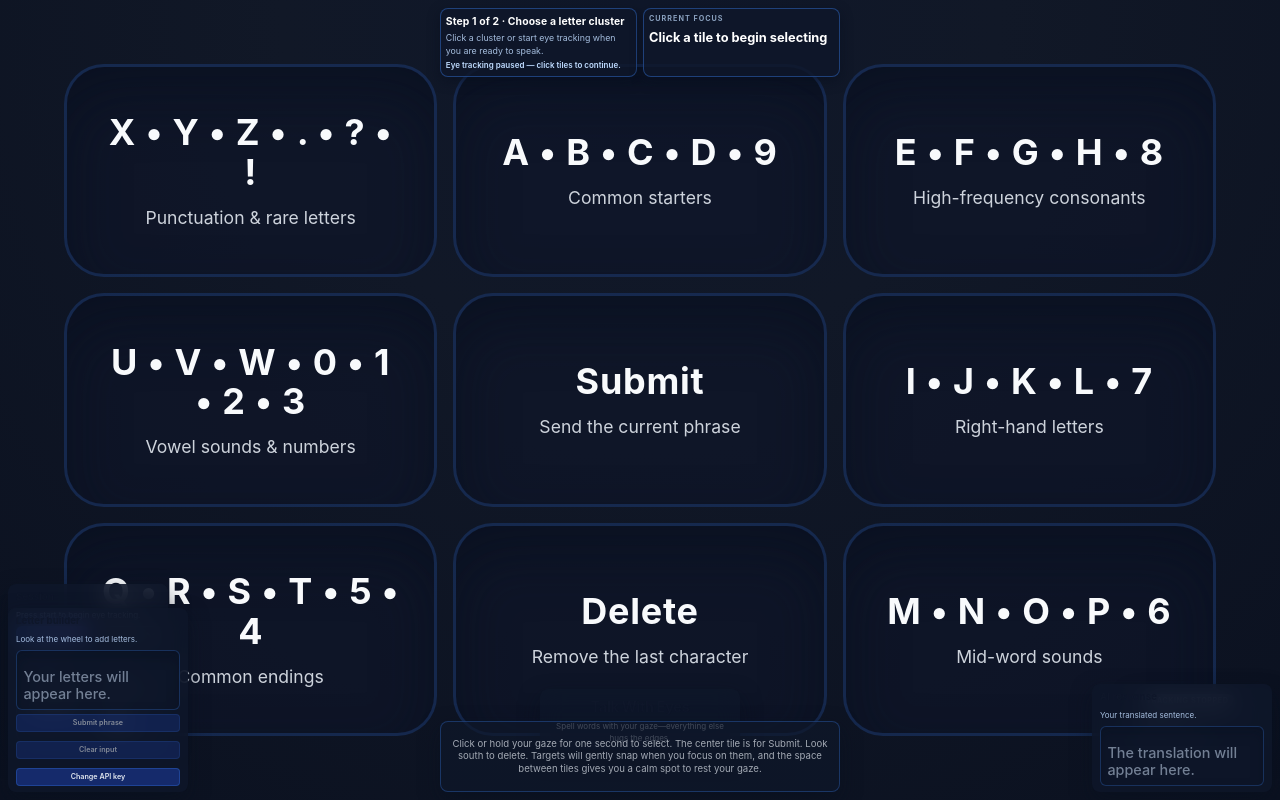
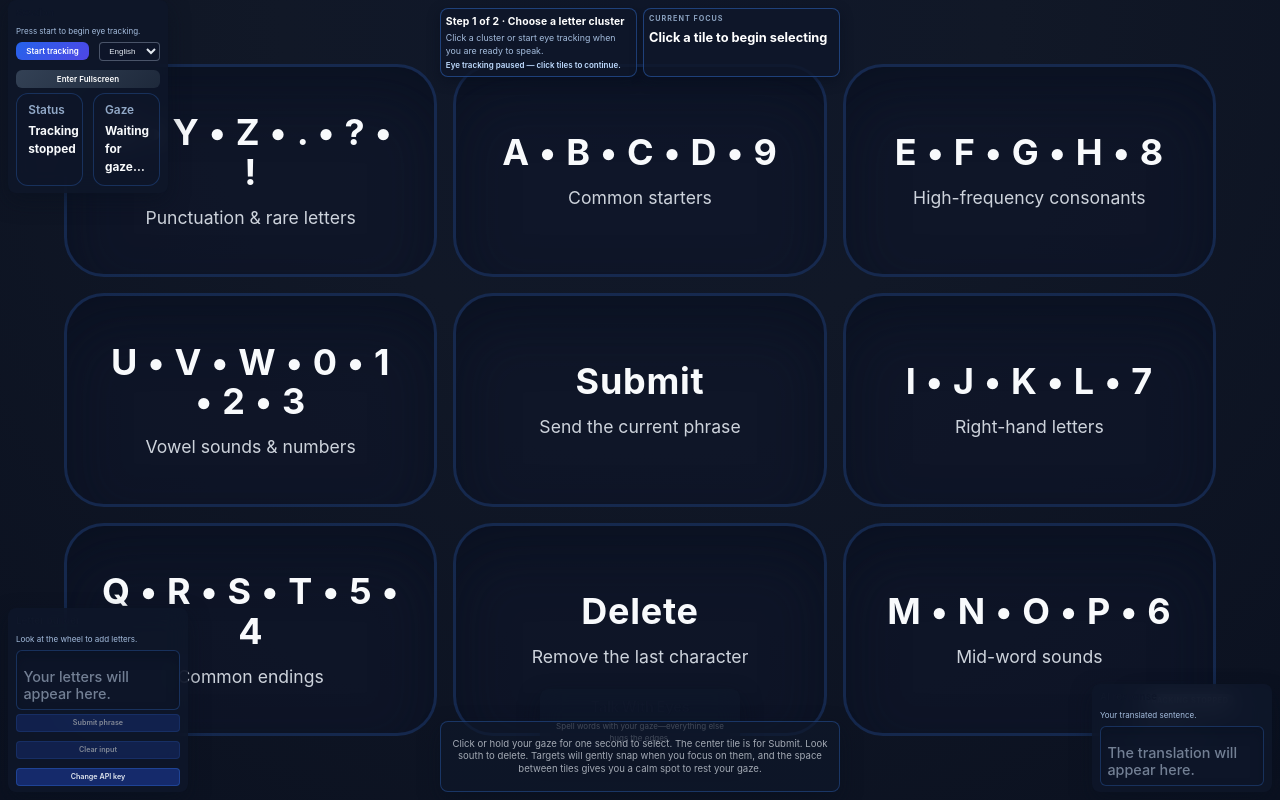
Before and after one commit to GreenPandaStudios/talk-with-eyes, a React (Vite) app: page / in a window 1280 px wide. Both pictures are taken after typing "Sample123" into the empty fields and a click on the button "Save and continue". Built offline with nearby package versions, Linux system fonts and the light colour scheme.

Commit message:
Fix eye tracking button

```diff
--- a/src/components/EyeTalkApp.module.css
+++ b/src/components/EyeTalkApp.module.css
@@ -58,7 +58,6 @@
 }
 
 .sessionPanel {
-  bottom: 50px;
   left: clamp(0.3rem, 1vmin, 0.6rem);
   width: clamp(120px, 18vw, 160px);
 }
@@ -175,6 +174,30 @@
   cursor: not-allowed;
   transform: none;
   box-shadow: none;
+}
+
+.fullscreenButton {
+  width: 100%;
+  padding: 0.25rem 0.4rem;
+  border: none;
+  border-radius: 6px;
+  background: linear-gradient(135deg, #334155 0%, #1e293b 100%);
+  color: #ffffff;
+  font-weight: 600;
+  font-size: clamp(0.5rem, 1vmin, 0.65rem);
+  cursor: pointer;
+  transition: transform 0.18s ease, box-shadow 0.18s ease, opacity 0.18s ease;
+  margin-top: 0.25rem;
+}
+
+.fullscreenButton:hover:not(:disabled) {
+  transform: translateY(-2px);
+  box-shadow: 0 16px 32px rgba(15, 23, 42, 0.35);
+}
+
+.fullscreenActive {
+  background: linear-gradient(135deg, #155e75 0%, #0e7490 100%);
+  box-shadow: 0 8px 16px rgba(14, 116, 144, 0.25);
 }
 
 .languageSelect {
@@ -519,3 +542,66 @@
     display: none;
   }
 }
+
+/* Fullscreen mode specific styles */
+:fullscreen .appShell,
+:-webkit-full-screen .appShell,
+:-ms-fullscreen .appShell,
+:-moz-full-screen .appShell {
+  width: 100%;
+  height: 100%;
+}
+
+:fullscreen .sessionPanel,
+:-webkit-full-screen .sessionPanel,
+:-ms-fullscreen .sessionPanel,
+:-moz-full-screen .sessionPanel {
+  position: fixed !important;
+  top: 0.6rem !important;
+  left: 0.6rem !important;
+  bottom: auto !important;
+  z-index: 1000 !important;
+  display: flex !important;
+  opacity: 1 !important;
+  visibility: visible !important;
+}
+
+:fullscreen .statusPanel,
+:-webkit-full-screen .statusPanel,
+:-ms-fullscreen .statusPanel,
+:-moz-full-screen .statusPanel {
+  position: fixed !important;
+  top: 0.6rem !important;
+  right: 0.6rem !important;
+  bottom: auto !important;
+  z-index: 1000 !important;
+  display: flex !important;
+  opacity: 1 !important;
+  visibility: visible !important;
+}
+
+:fullscreen .builderPanel,
+:-webkit-full-screen .builderPanel,
+:-ms-fullscreen .builderPanel,
+:-moz-full-screen .builderPanel {
+  position: fixed !important;
+  bottom: 0.6rem !important;
+  left: 0.6rem !important;
+  z-index: 1000 !important;
+  display: flex !important;
+  opacity: 1 !important;
+  visibility: visible !important;
+}
+
+:fullscreen .responsePanel,
+:-webkit-full-screen .responsePanel,
+:-ms-fullscreen .responsePanel,
+:-moz-full-screen .responsePanel {
+  position: fixed !important;
+  bottom: 0.6rem !important;
+  right: 0.6rem !important;
+  z-index: 1000 !important;
+  display: flex !important;
+  opacity: 1 !important;
+  visibility: visible !important;
+}
--- a/src/components/EyeTalkApp.tsx
+++ b/src/components/EyeTalkApp.tsx
@@ -1,4 +1,4 @@
-import React, { useCallback, useMemo, useState } from 'react';
+import React, { useCallback, useEffect, useMemo, useState } from 'react';
 import { useEyeTracking } from '../hooks/useEyeTracking';
 import { useOpenAI } from '../hooks/useOpenAI';
 import { PhoneticWheel } from './PhoneticWheel';
@@ -12,6 +12,31 @@ const EyeTalkApp: React.FC = () => {
   const [translatedText, setTranslatedText] = useState('');
   const [language, setLanguage] = useState<languages>('english');
   const [showApiInput, setShowApiInput] = useState(true);
+  const [isFullscreen, setIsFullscreen] = useState(false);
+
+  // Handle fullscreen changes
+  useEffect(() => {
+    const handleFullscreenChange = () => {
+      setIsFullscreen(Boolean(
+        document.fullscreenElement ||
+        (document as any).webkitFullscreenElement ||
+        (document as any).mozFullScreenElement ||
+        (document as any).msFullscreenElement
+      ));
+    };
+
+    document.addEventListener('fullscreenchange', handleFullscreenChange);
+    document.addEventListener('webkitfullscreenchange', handleFullscreenChange);
+    document.addEventListener('mozfullscreenchange', handleFullscreenChange);
+    document.addEventListener('MSFullscreenChange', handleFullscreenChange);
+
+    return () => {
+      document.removeEventListener('fullscreenchange', handleFullscreenChange);
+      document.removeEventListener('webkitfullscreenchange', handleFullscreenChange);
+      document.removeEventListener('mozfullscreenchange', handleFullscreenChange);
+      document.removeEventListener('MSFullscreenChange', handleFullscreenChange);
+    };
+  }, []);
 
   const { gazeData, status, startTracking, stopTracking, error: trackingError, calibrationOverlay } = useEyeTracking();
   const { processPhoneticInput, isProcessing, error: openaiError, setApiKey: setOpenAIKey } = useOpenAI();
@@ -185,6 +210,39 @@ const EyeTalkApp: React.FC = () => {
               </select>
             </div>
 
+            <div className={styles.controlRow}>
+              <button
+                onClick={() => {
+                  if (isFullscreen) {
+                    if (document.exitFullscreen) {
+                      document.exitFullscreen();
+                    } else if ((document as any).webkitExitFullscreen) {
+                      (document as any).webkitExitFullscreen();
+                    } else if ((document as any).mozCancelFullScreen) {
+                      (document as any).mozCancelFullScreen();
+                    } else if ((document as any).msExitFullscreen) {
+                      (document as any).msExitFullscreen();
+                    }
+                  } else {
+                    const docEl = document.documentElement;
+                    if (docEl.requestFullscreen) {
+                      docEl.requestFullscreen();
+                    } else if ((docEl as any).webkitRequestFullscreen) {
+                      (docEl as any).webkitRequestFullscreen();
+                    } else if ((docEl as any).mozRequestFullScreen) {
+                      (docEl as any).mozRequestFullScreen();
+                    } else if ((docEl as any).msRequestFullscreen) {
+                      (docEl as any).msRequestFullscreen();
+                    }
+                  }
+                }}
+                className={`${styles.fullscreenButton} ${isFullscreen ? styles.fullscreenActive : ''}`}
+                aria-label={isFullscreen ? "Exit fullscreen" : "Enter fullscreen"}
+              >
+                {isFullscreen ? "Exit Fullscreen" : "Enter Fullscreen"}
+              </button>
+            </div>
+
             {helperCopy && <p className={styles.helperText}>{helperCopy}</p>}
 
             <dl className={styles.metrics}>
```
